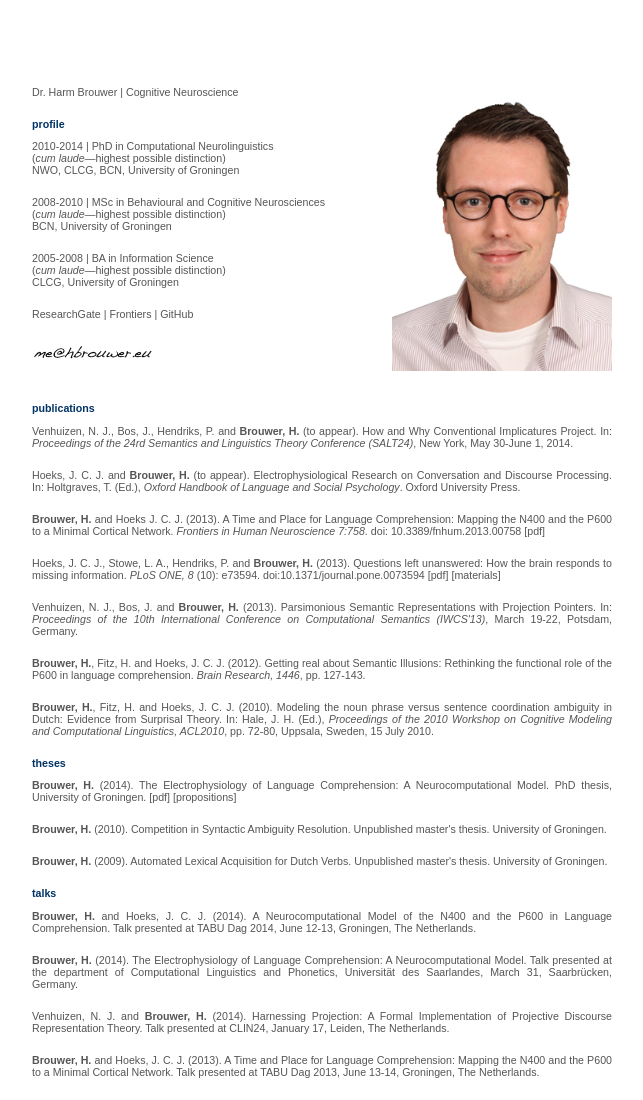
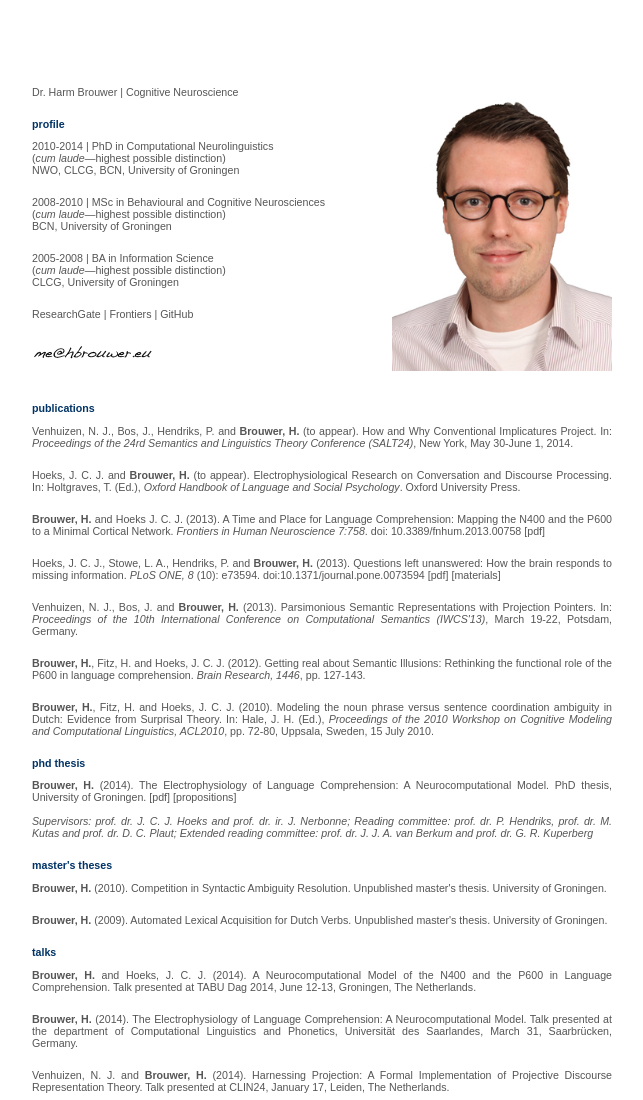
Before and after one commit to hbrouwer/hbrouwer.github.io, a plain HTML site: page index.html in a window 1280 px wide. Shown: the top 1100 px of the page, without its empty margins (318-961 px from the left). Drawn offline with Linux system fonts and the light colour scheme.

Commit message:
separated phd and master's theses

```diff
--- a/index.html
+++ b/index.html
@@ -146,7 +146,7 @@
       Computational Linguistics, ACL2010</i>, pp. 72-80, Uppsala,
       Sweden, 15 July 2010.</a></p>
 
-      <h1>theses</h1>
+      <h1>phd thesis</h1>
 
       <p class="item"><a href=
       "http://dissertations.ub.rug.nl/faculties/arts/2014/h.brouwer/?pLanguage=en">
@@ -155,11 +155,13 @@
       thesis, University of Groningen.</a> [<a href=
       "papers/Brouwer2014ElectrophysiologyLanguage.pdf">pdf</a>]
       [<a href=
-      "papers/supplements/Brouwer2014ElectrophysiologyLanguage_propositions.pdf">propositions</a>]</p><!--
-      <i>(Supervisors: <a href=
-      "http://www.let.rug.nl/~hoeks/">prof. dr. J. C. J. Hoeks</a>
-      and <a href="http://www.let.rug.nl/~nerbonne/">prof. dr. ir.
-      J. Nerbonne</a>; Reading committee: <a href=
+      "papers/supplements/Brouwer2014ElectrophysiologyLanguage_propositions.pdf">propositions</a>]<br />
+
+      <br />
+      <i>Supervisors: <a href="http://www.let.rug.nl/~hoeks/">prof.
+      dr. J. C. J. Hoeks</a> and <a href=
+      "http://www.let.rug.nl/~nerbonne/">prof. dr. ir. J.
+      Nerbonne</a>; Reading committee: <a href=
       "http://www.let.rug.nl/~hendriks/personal/">prof. dr. P.
       Hendriks</a>, <a href=
       "http://kutaslab.ucsd.edu/people/kutas/">prof. dr. M.
@@ -168,7 +170,9 @@
       "http://www.uu.nl/hum/staff/JJAvanBerkum/">prof. dr. J. J. A.
       van Berkum</a> and <a href=
       "http://www.nmr.mgh.harvard.edu/kuperberglab/people/gina.htm">
-      prof. dr. G. R. Kuperberg</a>)</i>-->
+      prof. dr. G. R. Kuperberg</a></i></p>
+
+      <h1>master's theses</h1>
 
       <p class="item"><strong>Brouwer, H.</strong> (2010).
       Competition in Syntactic Ambiguity Resolution. Unpublished
```
